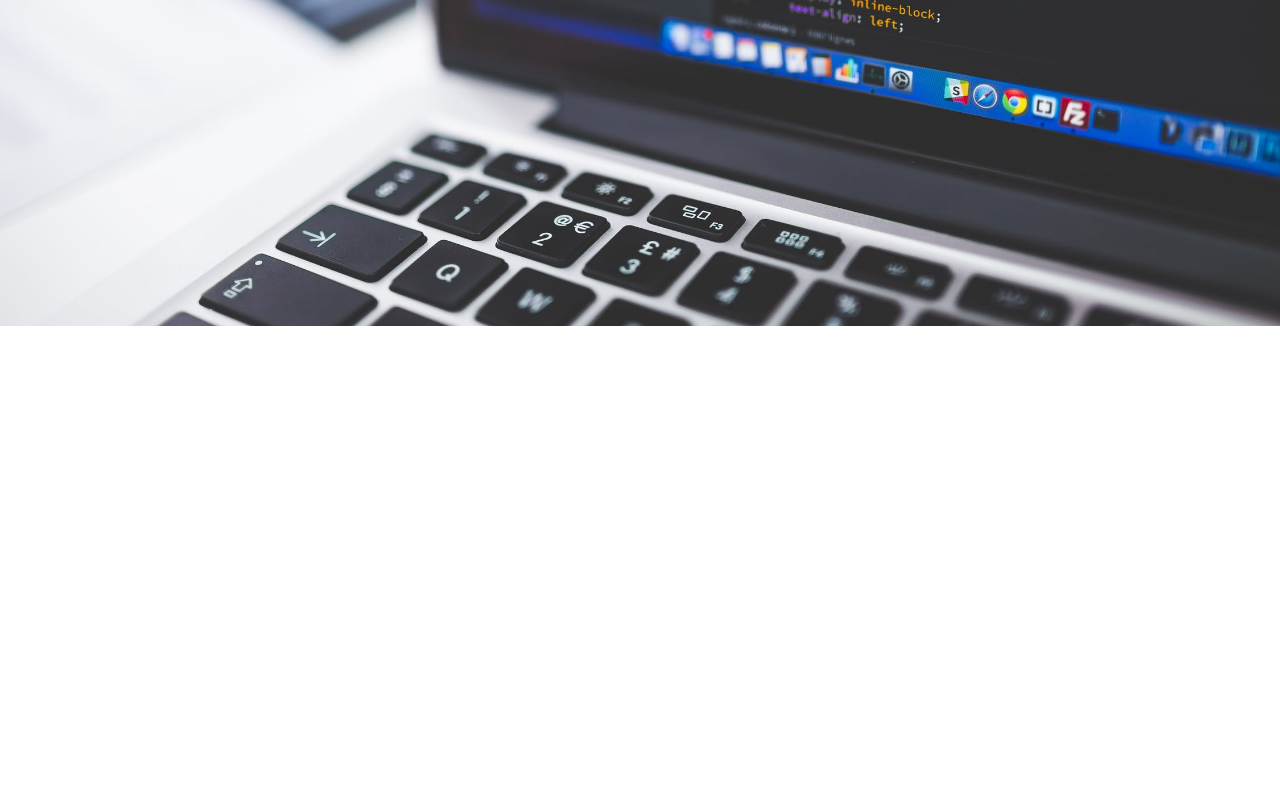
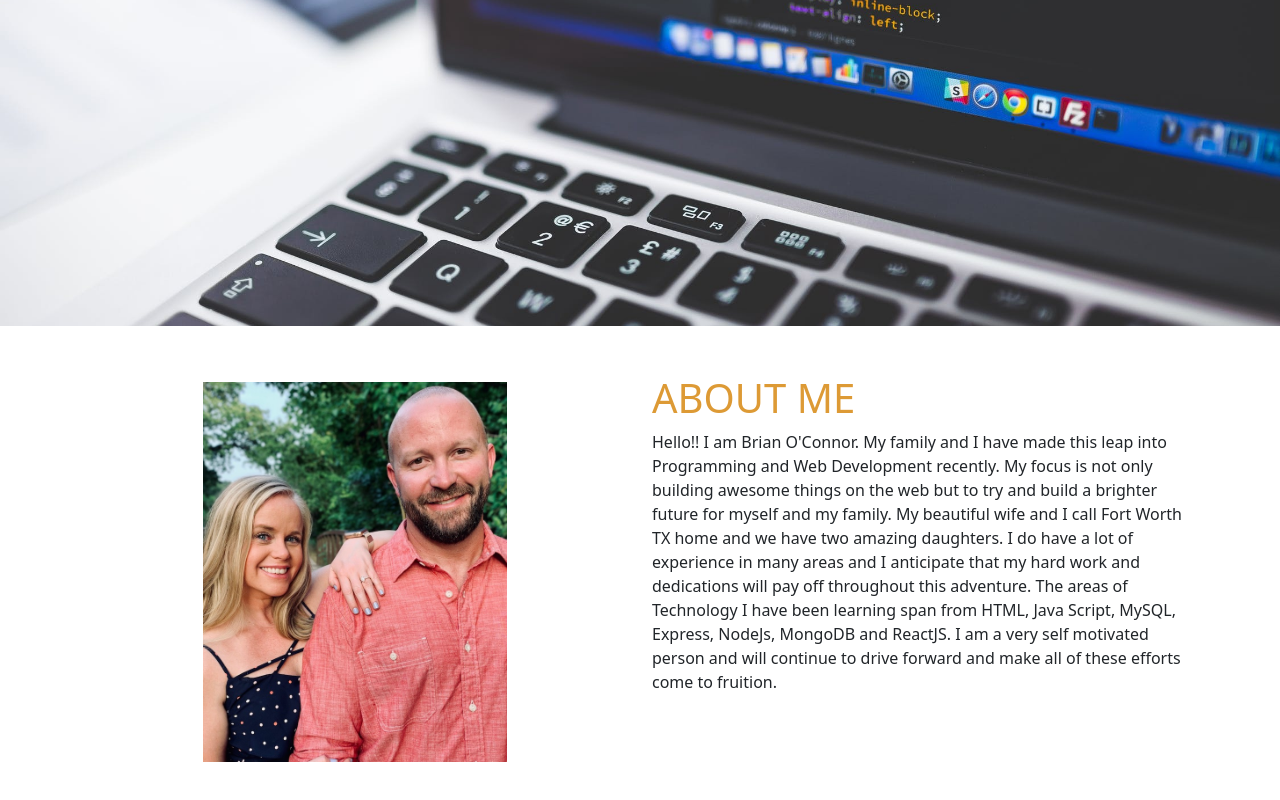
Before and after one commit to boconnorb20/react-portfolio, a React (Create React App) app: page / in a window 1280 px wide. Shown: the part 556-1356 px from the top of the page. Before the commit the page ends 882 px from the top, so only its background shows below. Built offline with nearby package versions, Linux system fonts and the light colour scheme.

Commit message:
About me completed

```diff
--- a/src/App.css
+++ b/src/App.css
@@ -51,7 +51,7 @@
 }
 
 body {
-  font-family: "Roboto Condensed" sans-serif;
+  font-family: "Roboto Condensed" sans-serif !important;
 }
 
 /************************* Navbar ***************************/
@@ -180,3 +180,30 @@ nav ul li {
     display: none;
   }
 }
+
+/************************* About Me ***************************/
+
+.photo-wrap {
+  display: flex;
+  justify-content: center;
+  align-items: center;
+
+}
+
+.profile-img {
+  width: 20rem;
+  padding: .5rem;
+  border: qpx solid var(--primary-orange);
+}
+
+.about-heading {
+  color: var(--primary-orange);
+  text-transform: uppercase;
+
+}
+
+@media(max-width: 468px) {
+  .profile-img {
+    width: 10rem;
+  }
+}
--- a/src/App.js
+++ b/src/App.js
@@ -4,6 +4,7 @@ import Navbar from "./components/Navbar";
 import Header from "./components/Header";
 import Particles from "react-tsparticles";
 import { faBars } from "@fortawesome/free-solid-svg-icons";
+import AboutMe from "./components/AboutMe";
 
 
 
@@ -62,6 +63,7 @@ function App() {
     />
     <Navbar />
     <Header />
+    <AboutMe />
 
     </>
 
--- /dev/null
+++ b/src/components/AboutMe.js
@@ -0,0 +1,34 @@
+import React from 'react'
+import author from '../Me.JPG'
+
+const AboutMe = () => {
+    return (
+        <div className="container py-5">
+            <div className="row">
+                <div className="col-lg-6 col-xm-12">
+                    <div className="photo-wrap mb-5">
+                       <img className="profile-img" src={author} alt="author..."/>
+                    </div>
+                </div>
+                <div className="col-lg-6 col-xm-12">
+                    <h1 className="about-heading">About Me</h1>
+                    <p>
+                        Hello!!
+                        I am Brian O'Connor. My family and I have made this leap into Programming and Web Development recently.
+                        My focus is not only building awesome things on the web but to try and build a brighter future for myself and my family.
+
+                        My beautiful wife and I call Fort Worth TX home and we have two amazing daughters.
+                        I do have a lot of experience in many areas and I anticipate that my hard work and dedications will pay off throughout this adventure.
+
+                        The areas of Technology I have been learning span from HTML, Java Script, MySQL, Express, NodeJs, MongoDB and ReactJS.
+                        I am a very self motivated person and will continue to drive forward and make all of these efforts come to fruition.
+                    </p>
+                </div>
+            </div>
+         </div>
+
+
+    )
+}
+
+export default AboutMe;
```
Also changed, not shown: src/Me.JPG (added).
